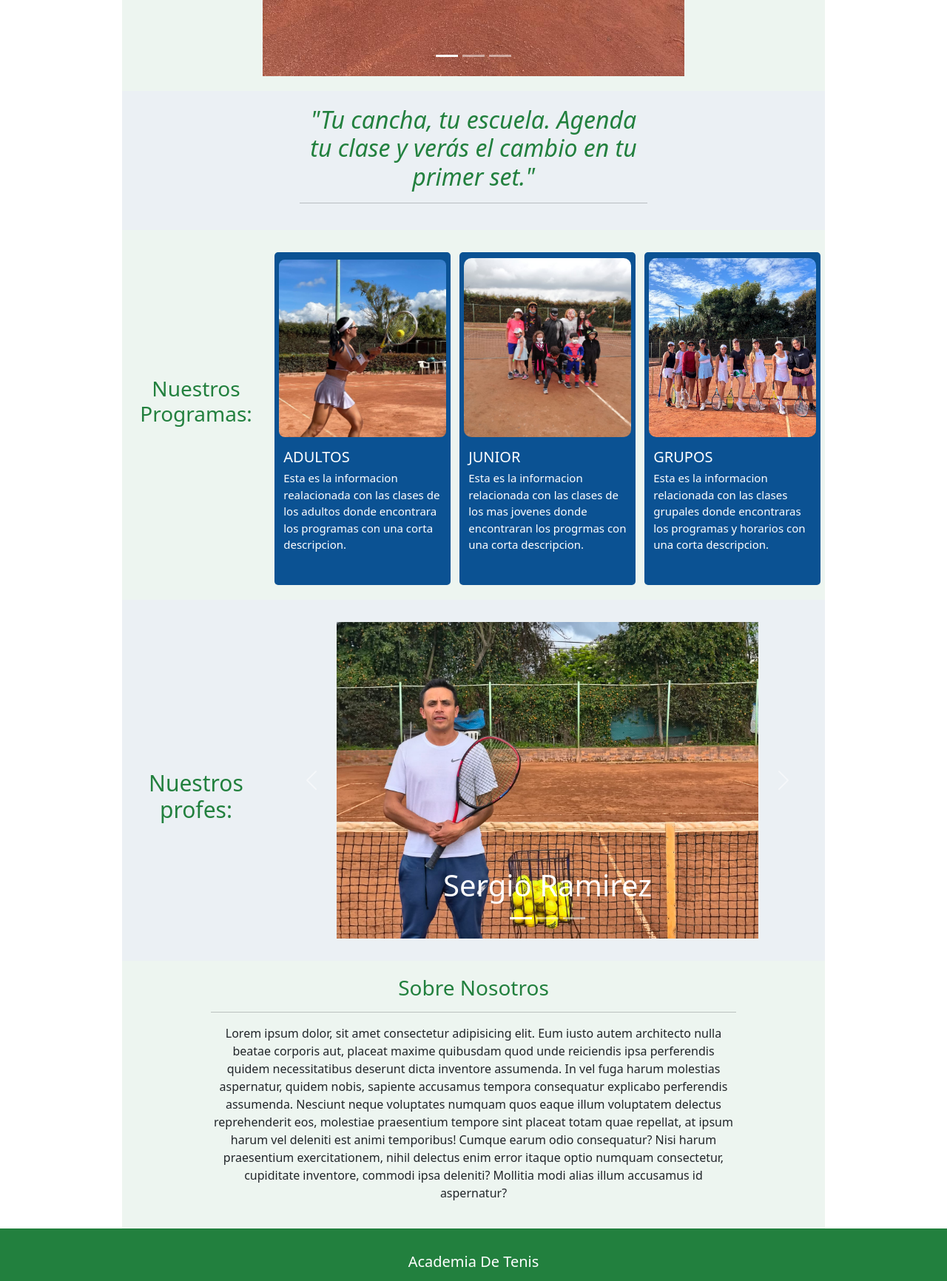
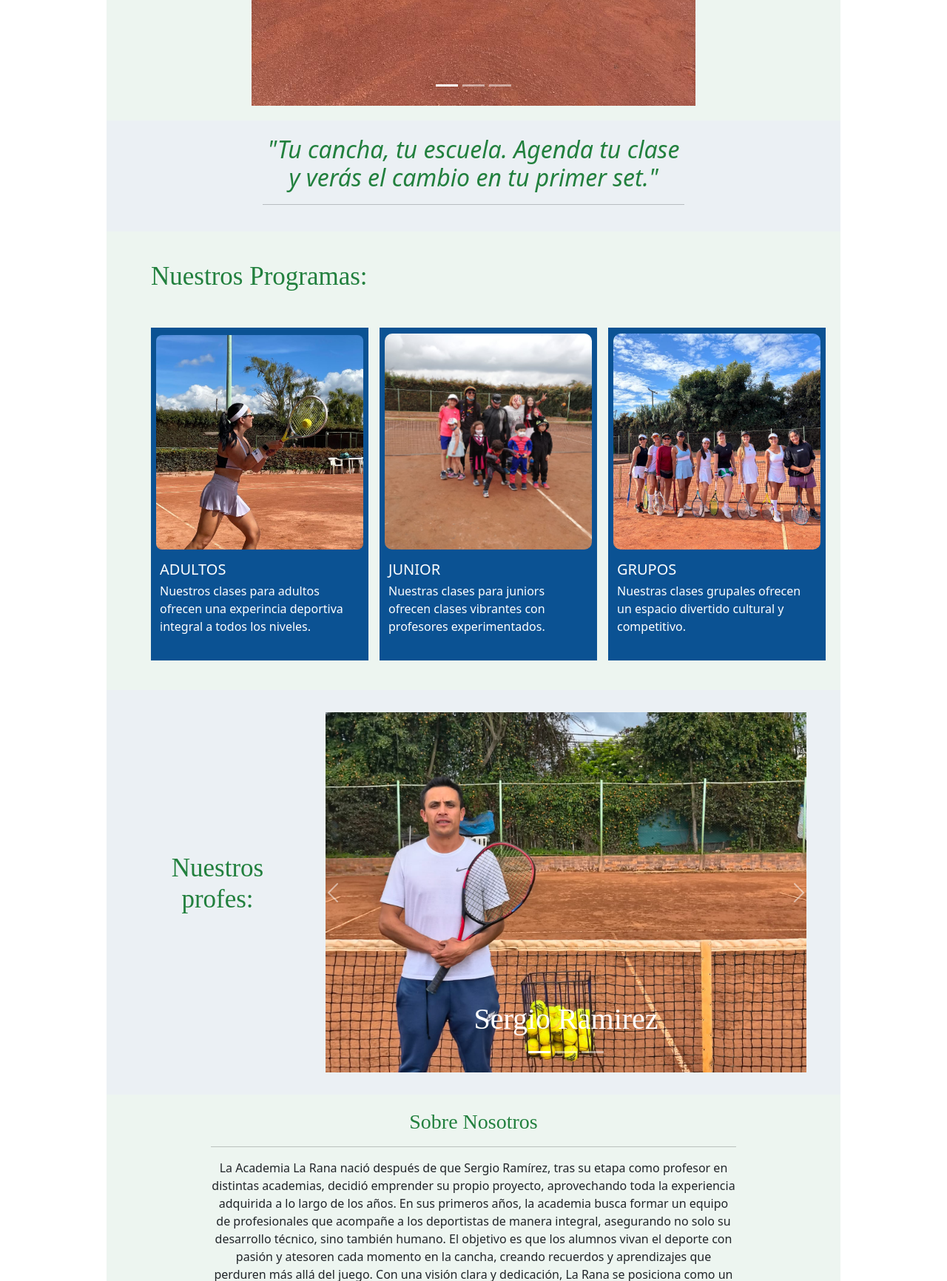
Before and after one commit to DaniSoler09/bit-1, a plain HTML site: page index.html in a window 1280 px wide. Shown: the part 767-2499 px from the top of the page at 74% size. Drawn offline with nearby package versions, Linux system fonts and the light colour scheme.

Commit message:
JS-Updated

```diff
--- a/css/contacto.css
+++ b/css/contacto.css
@@ -38,23 +38,30 @@ body{
 .burger{
     background-color: #ffffff;
 }
+.collapse{
+    padding-left: 90px;
+}
 .opciones-academia{
     text-align: end;
     color: #ffffff;
     border-bottom: 1px solid #ffffff;
 }
 .titulo p{
+    font-family: "Viaoda Libre", serif;
     color: #ffffff;
     margin-top: 24px;
 }
 /* MAINCONTACT*/
 .ubicanos-cont{
     margin: auto;
-    max-width: 950px;
+    max-width: 992px;
     padding-bottom: 25px;
     background-color: #EBF0F4;
 }
 .ubicanos-cont h2{
+    font-family: "Viaoda Libre", serif;
+    font-weight: 400;
+    font-size: 35px;
     padding: 30px 30px 15px;
     color: #22803e;
 }
@@ -62,7 +69,7 @@ body{
     margin: auto;
     height: 450px;
     width: 95%;
-    max-width: 750px;
+    max-width: 990px;
 }
 .img-mapa{
     width: 100%;
@@ -70,7 +77,7 @@ body{
 }
 .ubicanos-info-cont{
     margin: auto;
-    max-width: 950px;
+    max-width: 992px;
     padding-top: 25px;
     padding-bottom: 15px;
     padding-left: 50px;
@@ -78,8 +85,11 @@ body{
     background-color: #4e8a60;
 }
 .ubicanos-info-cont h2{
+    font-family: "Viaoda Libre", serif;
+    font-weight: 500;
+    font-size: 35px;
     color: #ffffff;
-    margin-bottom: 30px;
+    margin-bottom: 40px;
 }
 .contact-info-details{
     color: #ffffff;
@@ -89,7 +99,7 @@ body{
     font-size: 15px;
 }
 .form-cont{
-    max-width: 950px;
+    max-width: 992px;
 }
 .form-cont-opciones{
     margin: auto;
@@ -100,8 +110,10 @@ body{
     padding-left: 50px;
 }
 .form-cont-opciones h2{
+    font-family: "Viaoda Libre", serif;
+    font-weight: 500;
+    font-size: 35px;
     color: #ffffff;
-    font-size: 30px;
     margin-bottom: 30px;
 }
 .form-description{
@@ -126,6 +138,7 @@ body{
     padding-bottom: 70px;
 }
 .boton-enviar{
+    font-family: "Viaoda Libre", serif;
     width: 160px;
     max-width: 450px;
     background-color: #4e8a60;
@@ -140,12 +153,18 @@ body{
 }
 .footer-cont{
     padding-top: 30px;
+    padding-bottom: 20px;
     width: 100%;
-    height: 200px;
+    max-width: 992px;
+    height: 180px;
+    margin: auto;
     text-align: center;
     background-color: #22803e;
 }
 .footer-cont p{
+    font-family: "Viaoda Libre", serif;
+    font-weight: 500;
+    font-size: 35px;
     font-size: 20px;
     color: #ffffff;
 }
@@ -157,7 +176,7 @@ body{
 @media screen and (min-width: 768px) {
     .padresote {
       display: flex;
-      max-width: 950px;
+      max-width: 992px;
       margin: auto;
       background-color: #4e8a60;
 
--- a/css/styles.css
+++ b/css/styles.css
@@ -5,7 +5,7 @@ body{
 }
 .cont-logo-nav{
     height: 100px;
-    max-width: 950px;
+    max-width: 992px;
     background-color: #0a4881;
 }
 .cont-logo-rana{
@@ -38,17 +38,21 @@ body{
 .burger{
     background-color: #ffffff;
 }
+.collapse{
+    padding-left: 90px;
+}
 .opciones-academia{
     text-align: end;
     color: #ffffff;
     border-bottom: 1px solid #ffffff;
 }
 .titulo p{
+    font-family: "Viaoda Libre", serif;
     color: #ffffff;
     margin-top: 24px;
 }
 main{
-    max-width: 950px;
+    max-width: 992px;
     margin: auto;
     background-color: #edf5f0;
 }
@@ -57,7 +61,7 @@ main{
     margin-top: 10px;
     margin-bottom: 20px;
     width: 95%;
-    max-width: 570px;
+    max-width: 600px;
     height: auto;
     border-radius: 100px;
 }
@@ -66,7 +70,7 @@ main{
     background-color: #EBF0F4;
 }
 .text-sub-t{
-    max-width: 500px;
+    max-width: 600px;
     margin: 0 auto;
     padding-bottom: 20px;
     padding-top: 20px;
@@ -84,9 +88,14 @@ main{
     margin: auto;
     height: auto;
     width: auto;
+    padding-top: 25px;
+    padding-bottom: 20px;
     background-color: #edf5f0;
 }
 .nuestros-programas h3{
+    font-family: "Viaoda Libre", serif;
+    font-weight: 500;
+    font-size: 35px;
     text-align: center;
     margin: auto;
     margin-bottom: 25px;
@@ -170,15 +179,21 @@ main{
     background-color: #EBF0F4;
 }
 .profe-cont h2{
+    font-family: "Viaoda Libre", serif;
+    font-weight: 500;
+    font-size: 35px;
     text-align: center;
     margin-bottom: 25px;
     color: #22803e;
 }
 .img-profe{
     margin: auto;
-    max-width: 570px;
+    max-width: 650px;
 }
 .nombre-profe{
+    font-family: "Viaoda Libre", serif;
+    font-weight: 500;
+    font-size: 35px;
     font-size: 40px;
     color: #ffffff;
 }
@@ -192,17 +207,29 @@ main{
     text-align: center;
 }
 .nosotros-cont h3{
+    font-family: "Viaoda Libre", serif;
+    font-weight: 500;
+    font-size: 45px;
     color: #22803e;
     font-size: 28px;
 }
+.nosotros-text{
+    font-size: 16px;
+}
 .footer-cont{
     padding-top: 30px;
+    padding-bottom: 20px;
     width: 100%;
-    height: 200px;
+    max-width: 992px;
+    height: 180px;
+    margin: auto;
     text-align: center;
     background-color: #22803e;
 }
 .footer-cont p{
+    font-family: "Viaoda Libre", serif;
+    font-weight: 500;
+    font-size: 35px;
     font-size: 20px;
     color: #ffffff;
 }
@@ -212,52 +239,26 @@ main{
     margin-right: 10px;
 }
 @media screen and (min-width: 768px) {
-    .nuestros-programas {
-      display: grid;
-      grid-template-columns: 200px 1fr 1fr 1fr;
-    }
-    .img-adultos-cont{
-        height: 250px;
-    }
-    .adultos-cont{
-        margin-bottom: 20px;
-        border-radius: 5px;
-    }
-    .adultos-cont, .junior-cont, .grupales-cont{
-
-        width: 95%;
-    }
-    .img-junior-cont{
-        height: 250px;
-    }
-    .junior-cont{
-        margin-bottom: 20px;
-        border-radius: 5px;
-    }
-    .img-grupales-cont{
-        height: 250px;
-    }
-    .grupales-cont{
-        margin-bottom: 20px;
-        border-radius: 5px;
-    }
-    .text-programas{
-        font-weight: 400;
-        font-size: 15px;
+    .nuestros-programas{
+        display: grid;
+        grid-template-columns: 1fr 1fr 1fr;
+        gap: 15px;
+        padding: 20px 20px 40px;
+        padding-top: 100px;
+        margin-left: 40px;
 
     }
-    .nuestros-programs{
-        padding-bottom: 15px;
-    }
     .nuestros-programas h3{
-        padding-bottom: 210px;
+        position: absolute;
+        margin-top: -60px;
     }
     .profe-cont{
         display: grid;
-        grid-template-columns: 200px 1fr;
+        grid-template-columns: 250px 1fr;
     }
     .profe-cont h2{
-        padding-top: 200px;
-        font-size: 30px;
+        margin-top: 190px;
+        margin-left: 50px;
     }
+
   }
--- a/index.html
+++ b/index.html
@@ -23,14 +23,16 @@
                   </button>
                   <div class="collapse navbar-collapse" id="navbarNav">
                     <ul class="navbar-nav">
+                      <!--
                       <li class="nav-item">
                         <a class="nav-link opciones-academia" aria-current="page" href="#">Nosotros</a>
                       </li>
                       <li class="nav-item">
                         <a class="nav-link opciones-academia" href="#">Academia </a>
                       </li>
+                    -->
                       <li class="nav-item">
-                        <a class="nav-link opciones-academia" href="#">Torneos</a>
+                        <a class="nav-link opciones-academia" href="#">Intalaciones</a>
                       </li>
                       <li class="nav-item">
                         <a class="nav-link opciones-academia" href="contacto.html">Contacto</a>
@@ -87,21 +89,21 @@
                 <img src="assets/pic-adultos.jpeg" alt="">
               </div>
               <h5 class="text-titulos">ADULTOS</h5>
-              <p class="text-programas">Esta es la informacion realacionada con las clases de los adultos donde encontrara los programas con una corta descripcion.</p>
+              <p class="text-programas">Nuestros clases para adultos ofrecen una experincia deportiva integral a todos los niveles.</p>
             </div>
             <div class="junior-cont">
               <div class="img-junior-cont">
                 <img src="assets/pic-kids.jpeg" alt="">
               </div>
               <h5 class="text-titulos">JUNIOR</h5>
-              <p class="text-programas">Esta es la informacion relacionada con las clases de los mas jovenes donde encontraran los progrmas con una corta descripcion.</p>
+              <p class="text-programas">Nuestras clases para juniors ofrecen clases vibrantes con profesores experimentados.</p>
             </div>
             <div class="grupales-cont">
               <div class="img-grupales-cont">
                 <img src="assets/pic-grupos.jpeg" alt="">
               </div>
               <h5 class="text-titulos">GRUPOS</h5>
-              <p class="text-programas">Esta es la informacion relacionada con las clases grupales donde encontraras los programas y horarios con una corta descripcion.</p>
+              <p class="text-programas">Nuestras clases grupales ofrecen un espacio divertido cultural y competitivo.</p>
             </div>
         </div>
         <!--PROGRAMAS-->
@@ -150,7 +152,7 @@
           <div class="nosotros-cont">
             <h3>Sobre Nosotros</h3>
             <hr>
-            <p>Lorem ipsum dolor, sit amet consectetur adipisicing elit. Eum iusto autem architecto nulla beatae corporis aut, placeat maxime quibusdam quod unde reiciendis ipsa perferendis quidem necessitatibus deserunt dicta inventore assumenda. In vel fuga harum molestias aspernatur, quidem nobis, sapiente accusamus tempora consequatur explicabo perferendis assumenda. Nesciunt neque voluptates numquam quos eaque illum voluptatem delectus reprehenderit eos, molestiae praesentium tempore sint placeat totam quae repellat, at ipsum harum vel deleniti est animi temporibus! Cumque earum odio consequatur? Nisi harum praesentium exercitationem, nihil delectus enim error itaque optio numquam consectetur, cupiditate inventore, commodi ipsa deleniti? Mollitia modi alias illum accusamus id aspernatur?</p>
+            <p class="nosotros-text">La Academia La Rana nació después de que Sergio Ramírez, tras su etapa como profesor en distintas academias, decidió emprender su propio proyecto, aprovechando toda la experiencia adquirida a lo largo de los años. En sus primeros años, la academia busca formar un equipo de profesionales que acompañe a los deportistas de manera integral, asegurando no solo su desarrollo técnico, sino también humano. El objetivo es que los alumnos vivan el deporte con pasión y atesoren cada momento en la cancha, creando recuerdos y aprendizajes que perduren más allá del juego. Con una visión clara y dedicación, La Rana se posiciona como un espacio donde el crecimiento y la disfruta van de la mano.</p>
           </div>
         </div>
     </main>
--- a/js/script.js
+++ b/js/script.js
@@ -0,0 +1,19 @@
+"use strict";
+
+let nombre = document.getElementById("nombre");
+let email = document.getElementById("email");
+let telefono = document.getElementById("telefono");
+let mensaje = document.getElementById("mensaje");
+
+let boton = document.getElementById("boton");
+
+let imprimir =document.getElementById("imprimir")
+imprimir.style = "display: none;";
+boton.addEventListener("click", function(){
+    imprimir.innerHTML = nombre.value + " " + email.value + " " + "con numero de telfono " + telefono.value + " su mensaje " + mensaje.value + "ha sido enviado.";
+    imprimir.style = "display: block; background-color: #4e8a60; color: #ffffff;" ;
+    nombre.value = "";
+    email.value = "";
+    telefono.value = "";
+    mensaje.value = "";
+})
```
Also changed, not shown: contacto.html (+12 -7 lines), 1 other file.
